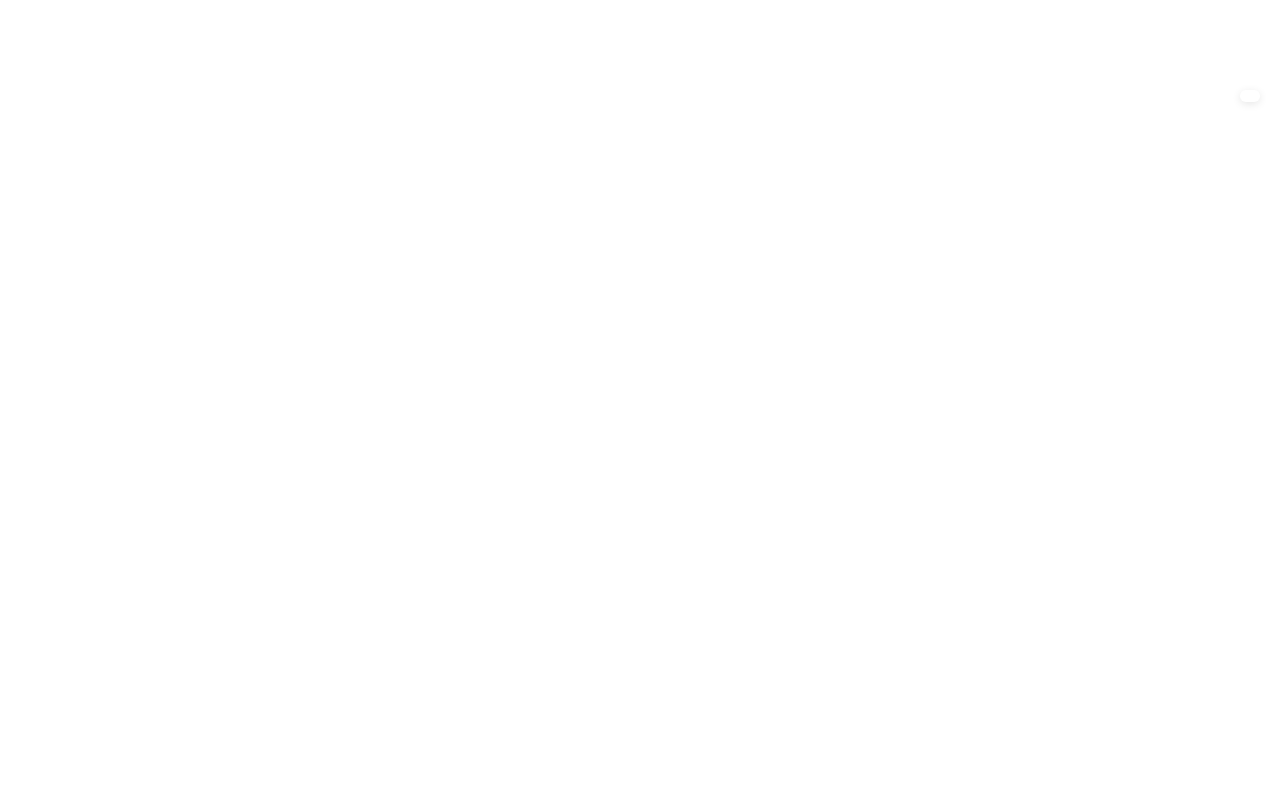
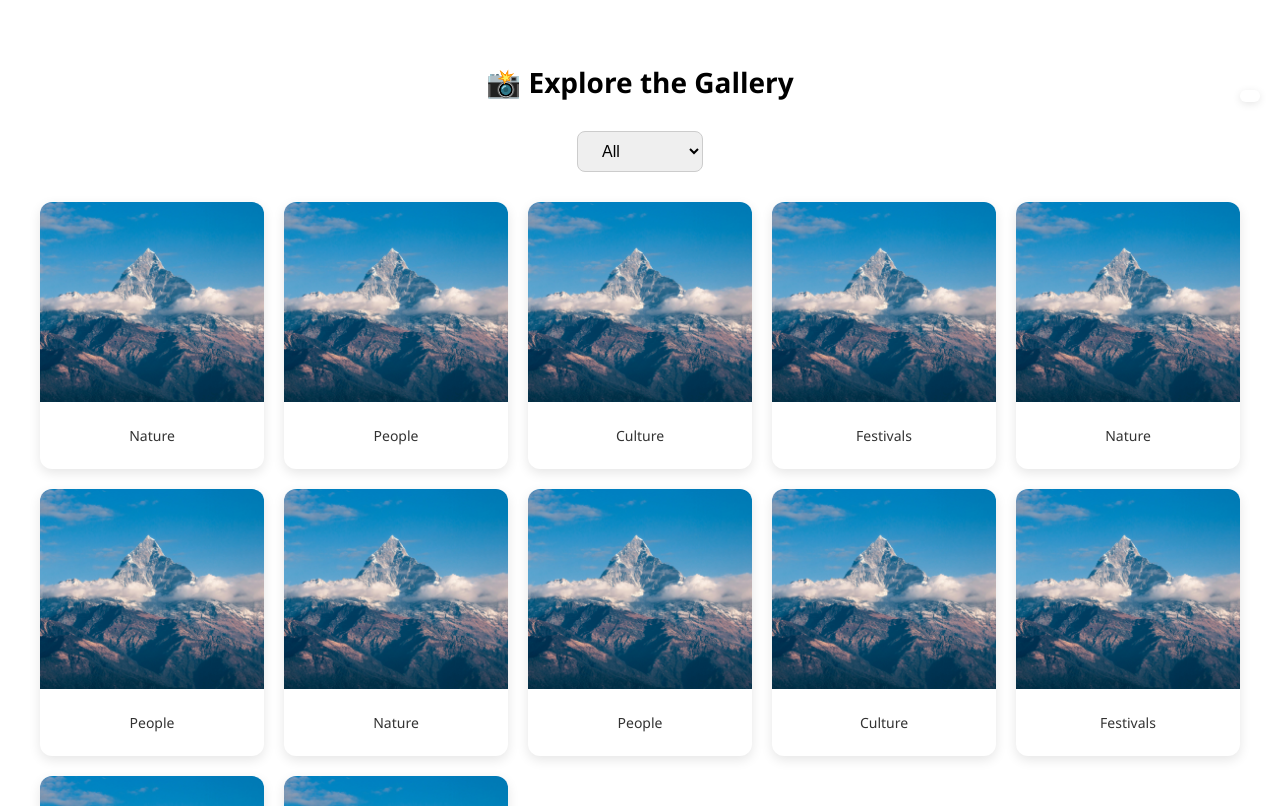
Before and after one commit to udayanvashistha/maikoti, a React (Create React App) app: page /gallery in a window 1280 px wide. Before the commit this address had no page. Shown: the top 806 px of the page. Built offline with nearby package versions, Linux system fonts and the light colour scheme.

Commit message:
"Added gallery"

```diff
--- a/public/index.html
+++ b/public/index.html
@@ -24,7 +24,7 @@
       work correctly both with client-side routing and a non-root public URL.
       Learn how to configure a non-root public URL by running `npm run build`.
     -->
-    <title>React App</title>
+    <title>Maikoti Village Rudraprayag - uttarakhand</title>
   </head>
   <body>
     <!-- <div id="google_translate_element" style="position: fixed; top: 10px; right: 10px; z-index: 999;"></div> -->
--- a/src/App.js
+++ b/src/App.js
@@ -1,6 +1,7 @@
 import { BrowserRouter as Router, Routes, Route } from "react-router-dom";
 import Home from "./Screens/Home";
 import PlanYourVisit from "./components/planvisit/PlanYourVisit";
+import GalleryPage from "./components/gallery/GalleryPage";
 
 function App() {
   return (
@@ -8,6 +9,7 @@ function App() {
       <Routes>
         <Route path="/maikoti" element={<Home />} />
         <Route path="/plan" element={<PlanYourVisit />} />
+        <Route path="/gallery" element={<GalleryPage />} />
       </Routes>
     </Router>
   );
--- a/src/components/HeroSection.js
+++ b/src/components/HeroSection.js
@@ -45,7 +45,16 @@ const HeroSection = () => {
               >
                 Plan Your Visit
               </Link>
-              <button style={styles.secondary}>Know the People</button>
+              <Link
+                to="/gallery"
+                style={{
+                  ...styles.secondary,
+                  textDecoration: "none",
+                  display: "inline-block",
+                }}
+              >
+                Know the People
+              </Link>
             </div>
           </div>
 
--- /dev/null
+++ b/src/components/gallery/GalleryPage.js
@@ -0,0 +1,107 @@
+import React, { useState } from "react";
+import img1 from "../../assets/images/home.jpg"; // Sample image, replace with actual images
+
+const categories = ["All", "Nature", "People", "Culture", "Festivals"];
+
+const GalleryPage = () => {
+  const [selectedFilter, setSelectedFilter] = useState("All");
+
+  const images = [
+    { src: img1, category: "Nature" },
+    { src: img1, category: "People" },
+    { src: img1, category: "Culture" },
+    { src: img1, category: "Festivals" },
+    { src: img1, category: "Nature" },
+    { src: img1, category: "People" },
+    { src: img1, category: "Nature" },
+    { src: img1, category: "People" },
+    { src: img1, category: "Culture" },
+    { src: img1, category: "Festivals" },
+    { src: img1, category: "Nature" },
+    { src: img1, category: "People" },
+  ];
+
+  const filteredImages =
+    selectedFilter === "All"
+      ? images
+      : images.filter((img) => img.category === selectedFilter);
+
+  return (
+    <div style={styles.wrapper}>
+      <h2 style={styles.heading}>📸 Explore the Gallery</h2>
+
+      {/* Filter */}
+      <div style={styles.filterContainer}>
+        <select
+          value={selectedFilter}
+          onChange={(e) => setSelectedFilter(e.target.value)}
+          style={styles.select}
+        >
+          {categories.map((cat) => (
+            <option key={cat}>{cat}</option>
+          ))}
+        </select>
+      </div>
+
+      {/* Image Grid */}
+      <div style={styles.grid}>
+        {filteredImages.map((img, idx) => (
+          <div key={idx} style={styles.card}>
+            <img src={img.src} alt={`img-${idx}`} style={styles.image} />
+            <p style={styles.caption}>{img.category}</p>
+          </div>
+        ))}
+      </div>
+    </div>
+  );
+};
+
+const styles = {
+  wrapper: {
+    padding: "40px 20px",
+    maxWidth: "1200px",
+    margin: "0 auto",
+    fontFamily: "'Segoe UI', sans-serif",
+  },
+  heading: {
+    fontSize: "28px",
+    textAlign: "center",
+    marginBottom: "30px",
+  },
+  filterContainer: {
+    textAlign: "center",
+    marginBottom: "30px",
+  },
+  select: {
+    padding: "10px 20px",
+    borderRadius: "8px",
+    border: "1px solid #ccc",
+    fontSize: "16px",
+  },
+  grid: {
+    display: "grid",
+    gridTemplateColumns: "repeat(auto-fill, minmax(220px, 1fr))",
+    gap: "20px",
+  },
+  card: {
+    background: "#fff",
+    borderRadius: "12px",
+    overflow: "hidden",
+    boxShadow: "0 4px 12px rgba(0,0,0,0.1)",
+    transition: "transform 0.3s",
+  },
+  image: {
+    width: "100%",
+    height: "200px",
+    objectFit: "cover",
+    display: "block",
+  },
+  caption: {
+    padding: "10px",
+    fontSize: "14px",
+    color: "#333",
+    textAlign: "center",
+  },
+};
+
+export default GalleryPage;
```
